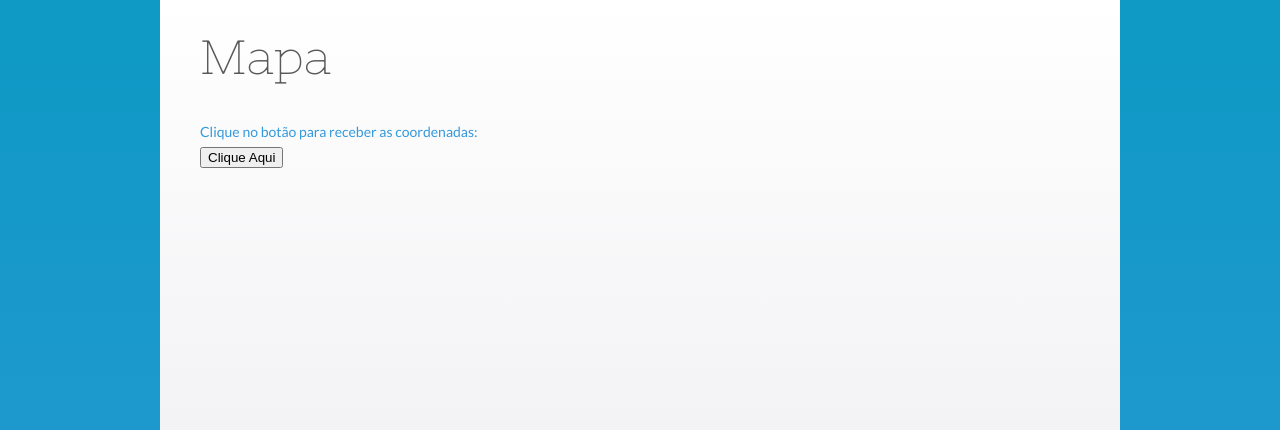
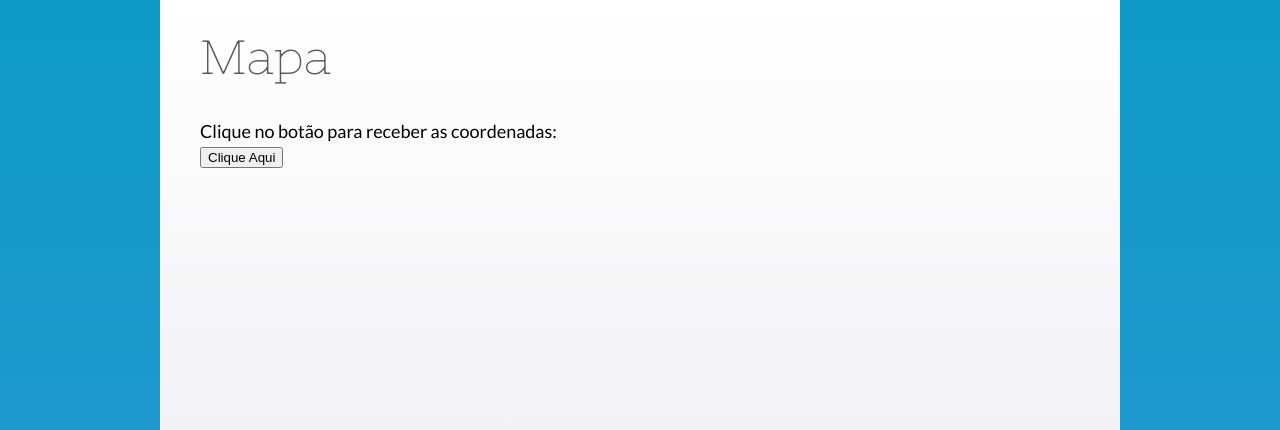
Before and after one commit to MJr0019/Cade-o-Saneamento, a plain HTML site: page mapa.html in a window 1280 px wide. Shown: the part 370-800 px from the top of the page. Drawn offline with Linux system fonts and the light colour scheme; some packages are replaced by stand-ins of ours.

Commit message:
MAPA COM CSS

```diff
--- a/mapa.html
+++ b/mapa.html
@@ -49,7 +49,7 @@
 		<div class="content">
 			<div id="gbox">
 			<div>
-             <p id="demo">Clique no bot&atilde;o para receber as coordenadas:</p>
+             <p id="demo" style="font: arial;font-size: 18px;color: black;">Clique no bot&atilde;o para receber as coordenadas:</p>
             <button onclick="getLocation()">Clique Aqui</button>
 			<br>
 			<div id="map"></div>
```
